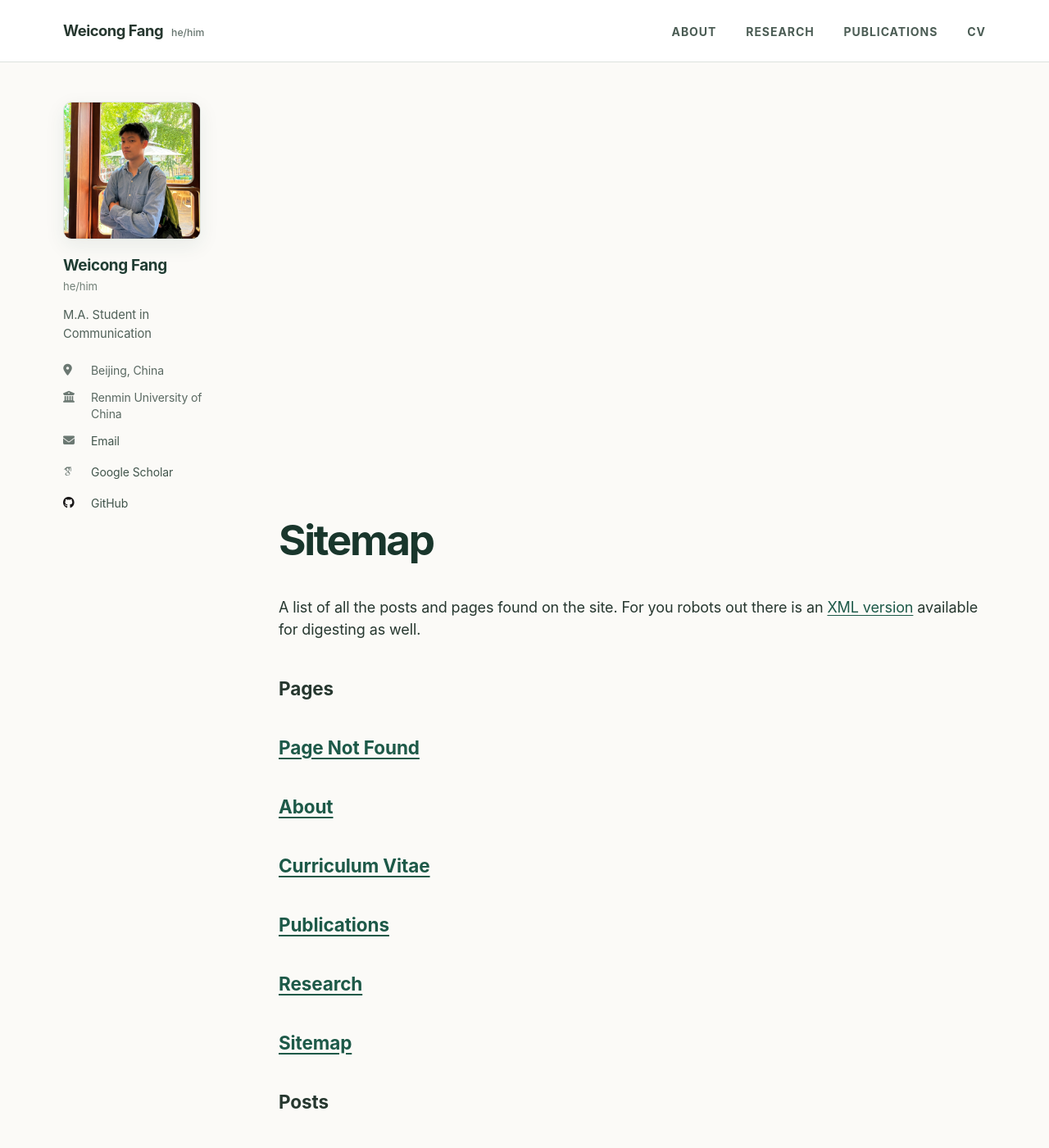
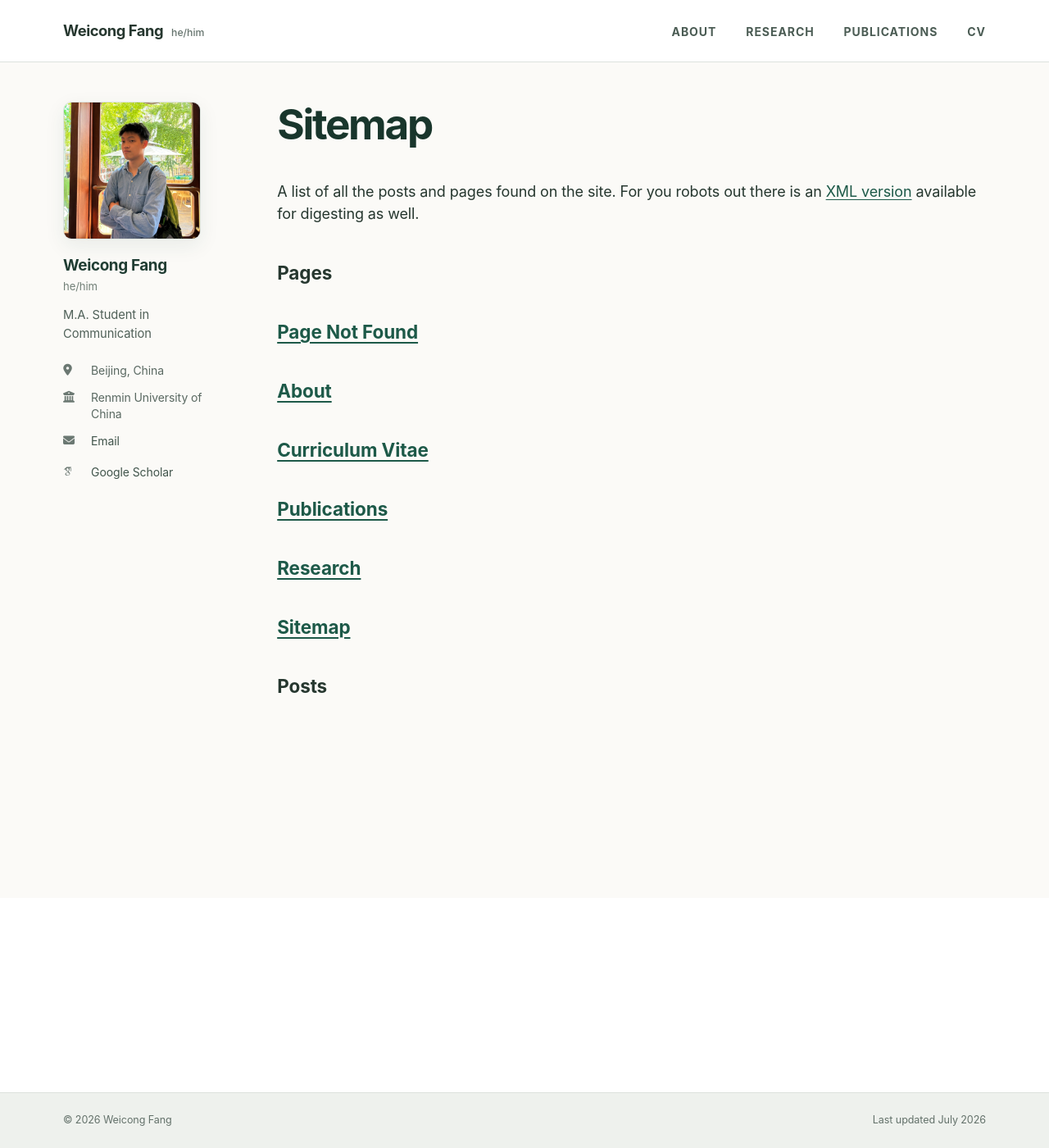
Before and after one commit to weicongfang/weicongfang.github.io, a Jekyll site: the page built from _pages/sitemap.md, in a window 1280 px wide and 1400 px high. Shown: the whole window at 82% size. Built offline with Jekyll 4.4.1, drawn with Linux system fonts in a browser that asks for light colours; some web fonts are replaced.

Commit message:
fix child page desktop layout

```diff
--- a/_includes/author-profile.html
+++ b/_includes/author-profile.html
@@ -35,9 +35,6 @@
       {% if author.googlescholar %}
         <li><a href="{{ author.googlescholar }}"><i class="ai ai-google-scholar icon-pad-right" aria-hidden="true"></i>Google Scholar</a></li>
       {% endif %}
-      {% if author.github %}
-        <li><a href="https://github.com/{{ author.github }}"><i class="fa-brands fa-github icon-pad-right" aria-hidden="true"></i>GitHub</a></li>
-      {% endif %}
     </ul>
   </div>
 </div>
--- a/assets/css/main.scss
+++ b/assets/css/main.scss
@@ -1033,25 +1033,40 @@ a {
 /* Responsive behavior */
 
 @media (min-width: 925px) {
+  #main:not(.academic-home) {
+    display: grid;
+    grid-template-columns: 210px minmax(0, 1fr);
+    align-items: start;
+    column-gap: clamp(2rem, 4vw, 3.25rem);
+  }
+
   .sidebar {
     position: sticky !important;
     top: 6.25rem;
-    float: left;
-    width: 210px;
+    grid-column: 1;
+    float: none;
+    width: auto;
     height: auto !important;
-    margin: 0 3.25rem 0 0;
+    margin: 0;
     padding-top: 0 !important;
     overflow: visible !important;
   }
 
   .sidebar + .page,
   .sidebar + .archive {
-    float: right;
-    width: calc(100% - 263px);
+    grid-column: 2;
+    min-width: 0;
+    width: auto;
+    float: none;
     margin-right: 0;
     margin-left: 0;
     padding-right: 0;
     padding-left: 0;
+  }
+
+  #main > .page:only-child,
+  #main > .archive:only-child {
+    grid-column: 1 / -1;
   }
 }
 
```
